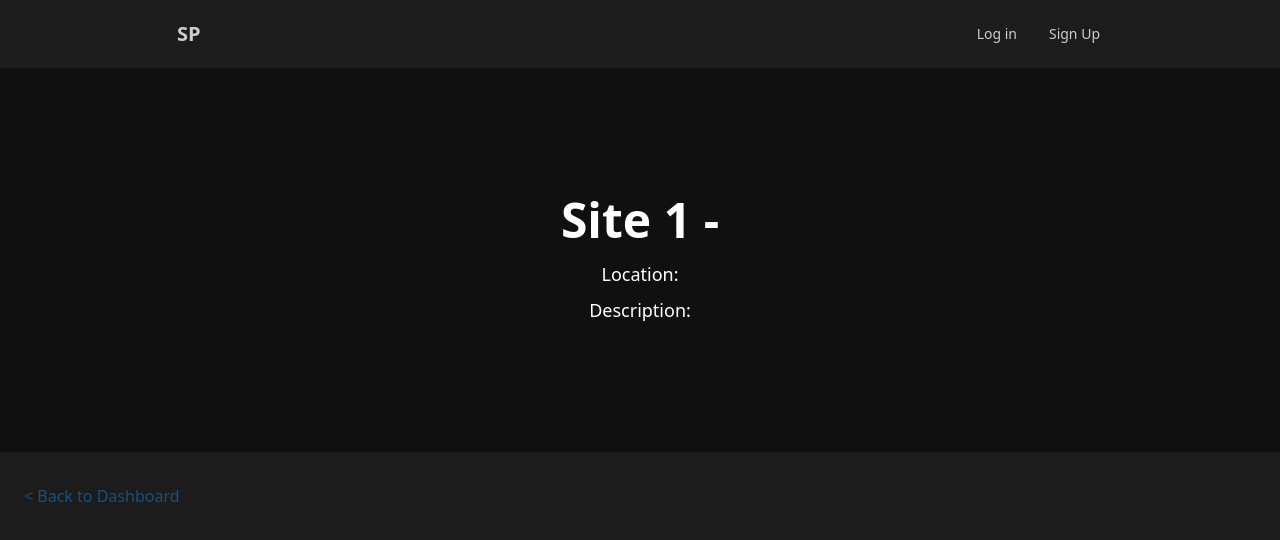
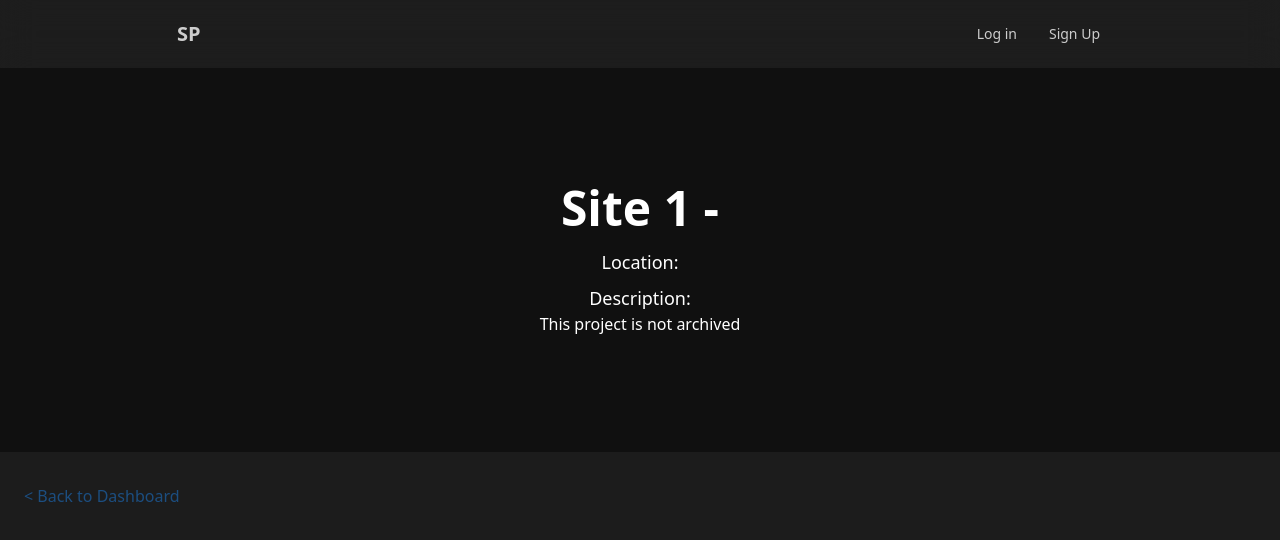
Before and after one commit to friedavocadoes/SP, a Next.js app: page /sites/1 in a window 1280 px wide. Shown: the top 540 px of the page. Built offline with nearby package versions, Linux system fonts and the light colour scheme; no server answers.

Commit message:
fixed archive id error

```diff
--- a/app/archived/page.tsx
+++ b/app/archived/page.tsx
@@ -72,7 +72,7 @@ function page() {
                   site.archived && (
                     <Link
                       href={{
-                        pathname: `/sites/${index + 1}`,
+                        pathname: `/sites/${index}`,
                         query: { data: JSON.stringify(projectList[index]) },
                       }}
                     >
--- a/app/sites/[id]/page.tsx
+++ b/app/sites/[id]/page.tsx
@@ -1,9 +1,11 @@
 "use client";
+import axios from "axios";
 import React from "react";
+import Link from "next/link";
 import { useState, useEffect } from "react";
-import Link from "next/link";
-import axios from "axios";
 import Navbar from "@/app/components/Navbar";
+import DatePicker from "react-multi-date-picker";
+import { Calendar } from "react-multi-date-picker";
 
 interface Materials {
   materialType: String;
@@ -57,6 +59,15 @@ function p2({ params }: { params: { id: number } }) {
           </h1>
           <p className="text-lg mb-2">Location: {projectDetails?.location}</p>
           <p className="text-lg">Description: {projectDetails?.description}</p>
+          {projectDetails?.archived ? (
+            <>
+              <div>This project is Archived</div>
+            </>
+          ) : (
+            <>
+              <div>This project is not archived</div>
+            </>
+          )}
         </div>
       </div>
 
--- a/app/sites/page.tsx
+++ b/app/sites/page.tsx
@@ -34,7 +34,7 @@ export default function SiteDashboard() {
     const email = await getEmail();
     console.log(email);
     const response = await axios.post("/api/project/fetch", { email });
-    console.log(response.data.data.projects);
+    // console.log(response.data.data.projects);
     setProjectList(response.data.data.projects);
     setIsLoading(false);
   };
```
